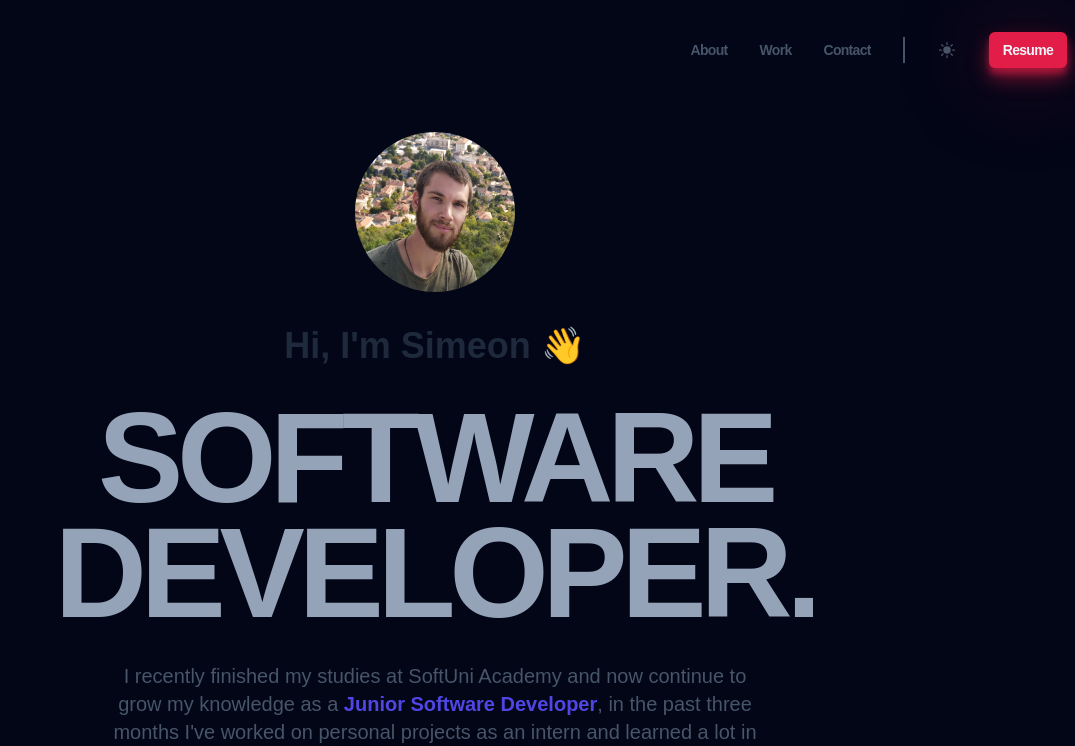
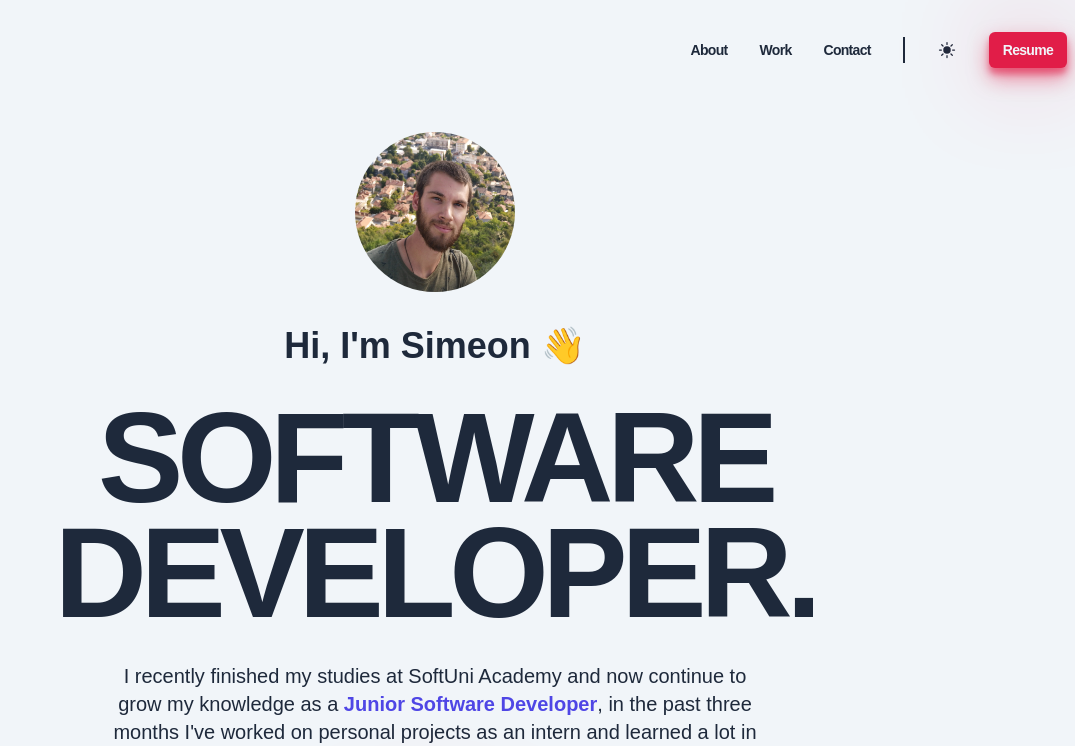
Before and after one commit to Kodiacz/Portfolio, a website built with Vite: page portfolio/index.html in a window 1280 px wide. Both pictures are taken after a click on the button 1151 px from the left and 50 px from the top of the page. Shown: the top 746 px of the page, without its empty margins (205-1280 px from the left). Built offline with nearby package versions, Linux system fonts and the light colour scheme; a web font is replaced by a local one.

Commit message:
added more styles

```diff
--- a/portfolio/styles/style.css
+++ b/portfolio/styles/style.css
@@ -37,6 +37,15 @@ html {
     scroll-behavior: smooth;
 }
 
+
+.light-mode {
+    --clr-light: #020617;
+    --clr-dark: #f1f5f9;
+    --clr-slate400: #1e293b;
+    --clr-slate600: #1e293b;
+    --clr-slate800: #1e293b;
+}
+
 body {
     font-family: 'General Sans', sans-serif;
     background-color: var(--clr-dark);
@@ -69,3 +78,17 @@ a {
 strong {
     color: var(--clr-indigo);
 }
+
+/* Scrollbar */
+body::-webkit-scrollbar {
+    width: 8px;
+}
+
+body::-webkit-scrollbar-track {
+    box-shadow: inset 0 0 0 rgba(0, 0, 0, 0);
+}
+
+body::-webkit-scrollbar-thumb {
+    background-color: var(--clr-rose);
+    outline: 1px solid var(--clr-rose);
+}
--- a/portfolio/styles/utils.css
+++ b/portfolio/styles/utils.css
@@ -23,7 +23,7 @@ xxl
     text-decoration: none;
     letter-spacing: -0.05em;
     background-color: var(--clr-rose);
-    color: var(--clr-light);
+    color: #f1f5f9;
     padding: 0.5em 1em;
     border-radius: 6px;
     box-shadow: 0 10px 20px rgb(225, 29, 72, 0.5),
@@ -50,6 +50,15 @@ xxl
 
 .section {
     margin-top: 10rem;
+}
+
+.loading {
+    filter: blur(25px) grayscale(50%);
+}
+
+.loaded {
+    filter: blur(0) grayscale(0);
+    transition: 0.5s ease-in-out;
 }
 
 /* xs */
```
